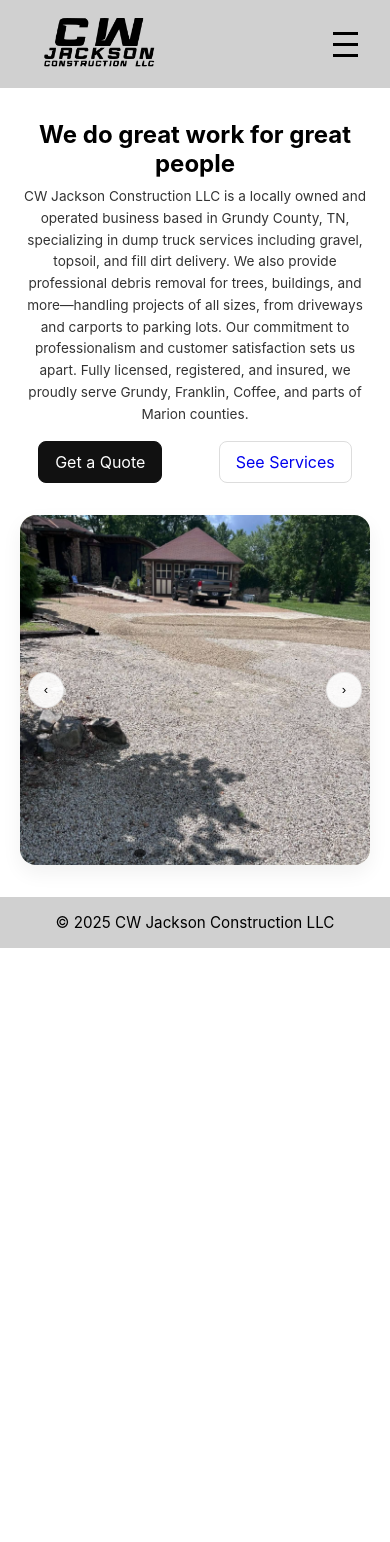
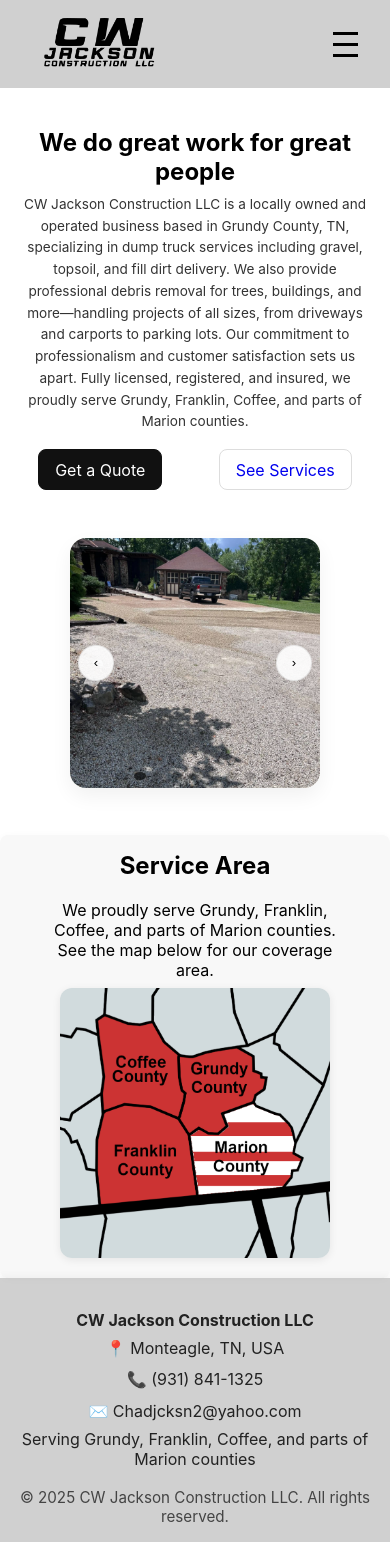
Before and after one commit to Kasej01/CWJacksonConstruction, a React (Create React App) app in the folder client/: page / in a window 390 px wide. Before the commit the page ends 948 px from the top, so only its background shows below. Built offline with nearby package versions, Linux system fonts and the light colour scheme; the HTML template or start-up script is replaced by a standard one.

Commit message:
Footer updates, service area addition

```diff
--- a/client/public/index.html
+++ b/client/public/index.html
@@ -7,7 +7,7 @@
     <meta name="theme-color" content="#000000" />
     <meta
       name="description"
-      content="Web site created using create-react-app"
+      content="CW Jackson Construction LLC is a locally owned and operated business based in Grundy County, TN, specializing in dump truck services including gravel, topsoil, and fill dirt delivery. We also provide professional debris removal for trees, buildings, and more—handling projects of all sizes, from driveways and carports to parking lots. Our commitment to professionalism and customer satisfaction sets us apart. Fully licensed, registered, and insured, we proudly serve Grundy, Franklin, Coffee, and parts of Marion counties."
     />
     <title>CWJacksonConstructionLLC</title>
   </head>
--- a/client/src/components/Footer.js
+++ b/client/src/components/Footer.js
@@ -3,15 +3,23 @@
 
 export default function Footer() {
   return (
-    <div className="footer-container">
-      <div className="footer-large">
-        <span>CW Jackson Construction LLC</span>
-        <span>Contact: info@cwjackson.com | (555) 123-4567</span>
-        <span>123 Main St, Anytown, USA</span>
+    <footer className="footer-container">
+      <div className="footer-content">
+        <div className="footer-row footer-brand">
+          <span className="footer-title">CW Jackson Construction LLC</span>
+        </div>
+        <div className="footer-row footer-contact">
+          <span>📍 Monteagle, TN, USA</span>
+          <span>📞 (931) 841-1325</span>
+          <span>✉️ Chadjcksn2@yahoo.com</span>
+        </div>
+        <div className="footer-row footer-service">
+          <span>Serving Grundy, Franklin, Coffee, and parts of Marion counties</span>
+        </div>
       </div>
-      <div className="footer-small">
-        <span>© 2025 CW Jackson Construction LLC</span>
+      <div className="footer-bottom">
+        <span>© 2025 CW Jackson Construction LLC. All rights reserved.</span>
       </div>
-    </div>
+    </footer>
   );
 }
--- a/client/src/pages/Home.js
+++ b/client/src/pages/Home.js
@@ -16,21 +16,34 @@
   ];
 
   return (
-    <section id="home-container">
-      <div className="home__intro">
+    <div id="home-container">
+      <section id="intro-container">
+        <div className="home_intro">
           <h1>We do great work for great people</h1>
           <p>
             CW Jackson Construction LLC is a locally owned and operated business based in Grundy County, TN, specializing in dump truck services including gravel, topsoil, and fill dirt delivery. We also provide professional debris removal for trees, buildings, and more—handling projects of all sizes, from driveways and carports to parking lots. Our commitment to professionalism and customer satisfaction sets us apart. Fully licensed, registered, and insured, we proudly serve Grundy, Franklin, Coffee, and parts of Marion counties.
           </p>
-        <div className="home__ctas">
+          <div className="home_ctas">
             <a className="btn btn--primary" href="/contact">Get a Quote</a>
             <a className="btn" href="/services">See Services</a>
           </div>
         </div>
 
-      <div className="home__carousel-wrap">
+        <div className="home_carousel-wrap">
           <Slideshow images={images} fit="cover" />
         </div>
       </section>
+      <section id="service-area-container">
+          <h2>Service Area</h2>
+          <p>
+            We proudly serve Grundy, Franklin, Coffee, and parts of Marion counties. See the map below for our coverage area.
+          </p>
+          <img
+            src="/service_map.png"
+            alt="Service Area Map"
+            className="home-service-map"
+          />
+      </section>
+    </div>
   );
 }
--- a/client/src/styles/components/Footer.css
+++ b/client/src/styles/components/Footer.css
@@ -1,26 +1,58 @@
-.footer-container {
+footer.footer-container {
   width: 100%;
   background: rgb(139, 139, 139, 0.4);
-  color: black;
+  color: #222;
   text-align: center;
-  padding: 1rem 0;
+  padding: 2rem 0 1rem 0;
+  font-size: 1rem;
+  box-shadow: 0 -2px 8px rgba(0,0,0,0.04);
+}
+
+.footer-content {
+  max-width: 700px;
+  margin: 0 auto;
+  display: flex;
+  flex-direction: column;
+  gap: 0.7rem;
+}
+.footer-row {
+  display: flex;
+  justify-content: center;
+  gap: 1.5rem;
+  flex-wrap: wrap;
+  align-items: center;
+}
+.footer-brand {
+  font-size: 1.2rem;
+  font-weight: bold;
+  gap: 0.5rem;
+}
+.footer-logo {
+  font-size: 1.5rem;
+}
+.footer-contact span, .footer-service span {
   font-size: 1rem;
 }
-
-.footer-large {
-  display: block;
-}
-
-.footer-small {
-  display: none;
+.footer-bottom {
+  margin-top: 1.2rem;
+  font-size: 0.95rem;
+  color: #444;
 }
 
 @media (max-width: 600px) {
-  .footer-large {
-    display: none;
+  .footer-content {
+    font-size: 0.95rem;
+    gap: 0.5rem;
   }
-  .footer-small {
-    display: block;
-    font-size: 0.95rem;
+  .footer-row {
+    gap: 0.7rem;
+    flex-direction: column;
+    align-items: center;
+  }
+  .footer-brand {
+    font-size: 1rem;
+  }
+  .footer-logo {
+    font-size: 1.2rem;
   }
 }
--- a/client/src/styles/components/Slideshow.css
+++ b/client/src/styles/components/Slideshow.css
@@ -47,13 +47,13 @@
 .carousel__dot.is-active { background: rgba(0,0,0,.65); }
 
 
-@media screen and (max-width: 450px){
+@media (max-width: 450px){
     .carousel {
-    min-height: 225px;
+    min-height: 250px;
   }
 }
 
-@media screen and (max-width: 800px){
+@media (min-width: 451px) and (max-width: 800px){
     .carousel {
     min-height: 350px;
   }
--- a/client/src/styles/pages/Home.css
+++ b/client/src/styles/pages/Home.css
@@ -1,4 +1,4 @@
-#home-container{
+#intro-container{
     min-height: 80vh;
     display: grid;
     grid-template-columns: 1.2fr 1fr;
@@ -9,33 +9,83 @@
     margin: 0 auto;
 }
 
-.home__intro h1 { margin: 0 0 .5rem; font-size: clamp(1.6rem, 2.5vw, 2.4rem); }
-.home__intro p  { margin: 0 0 1rem; line-height: 1.6; color: #333; }
+.home_intro h1 { margin: 0 0 .5rem; font-size: clamp(1.6rem, 2.5vw, 2.4rem); }
+.home_intro p  { margin: 0 0 1rem; line-height: 1.6; color: #333; }
 
-.home__ctas { display: flex; gap: .75rem; }
+.home_ctas { display: flex; gap: .75rem; }
 .btn { padding: .6rem 1rem; border: 1px solid #ddd; border-radius: .5rem; text-decoration: none; }
 .btn--primary { background: #111; color: #fff; border-color: #111; }
 
-.home__carousel-wrap {
-  max-width: 480px;
-  margin-inline: auto;
+.home_carousel-wrap {
+    max-width: 480px;
+    margin-inline: auto;
+}
+
+
+
+/* Service Area Section Styles */
+#service-area-container {
+    grid-column: 1 / -1;
+    margin: 2rem 0 0 0;
+    padding: 1.5rem;
+    background: #f8f8f8;
+    border-radius: 1rem;
+    box-shadow: 0 2px 8px rgba(0,0,0,0.04);
+    text-align: center;
+}
+#service-area-container h2 {
+    margin-top: 0;
+    font-size: 2rem;
+}
+#service-area-container p{
+    font-size: 1.25rem;
+    width: 40vw;
+    margin: auto;
+}
+.home-service-map {
+    max-width: 340px;
+    width: 100%;
+    height: auto;
+    margin-top: 1rem;
+    border-radius: 0.5rem;
+    box-shadow: 0 2px 8px rgba(0,0,0,0.08);
 }
 @media (max-width: 900px) {
-  #home-container { grid-template-columns: 1fr; }
-  .home__carousel-wrap { max-width: 420px; }
+  #intro-container { grid-template-columns: 1fr; }
+  .home_carousel-wrap { max-width: 420px; }
+  #service-area-container p{
+    width: 70vw;
+}
 }
 
 @media (max-width: 650px){
-    .home__intro h1 {
+    .home_intro h1 {
         font-size: 1.5rem;
         text-align: center;
     }
-    .home__intro p  {
+    .home_intro p  {
         font-size: 0.85rem;
         text-align: center;
     }
     .btn {
         margin: auto;
     }
-
+    #service-area-container {
+        margin: .5rem 0 0 0;
+        padding: 1rem;
+        border-radius: 0.5rem;
+    }
+    #service-area-container h2 {
+        margin-top: 0;
+        font-size: 1.5rem;
+    }
+    .home-service-map {
+        max-width: 270px;
+        margin-top: .5rem;
+        border-radius: 0.75rem;
+    }
+    #service-area-container p{
+        width: 80vw;
+        font-size: 1rem;
+    }
 }
```
Lines whose indentation alone changed are shown as unchanged.
